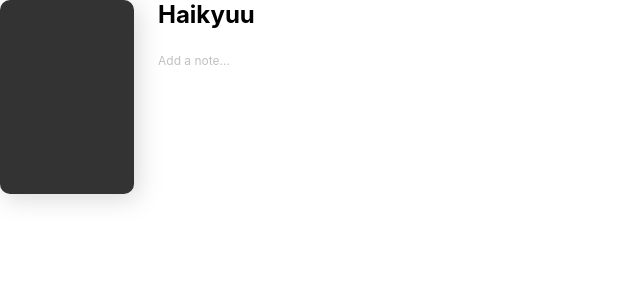
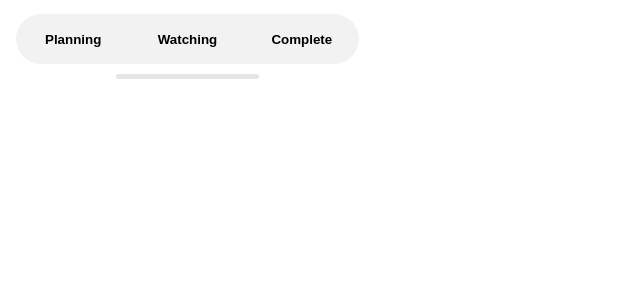
Before and after one commit to sylviaah/netflixnchill-front-end, a React (Create React App) app in the folder front-end/: page / in a window 1280 px wide. Shown: the top 300 px of the page, without its empty margins (0-640 px from the left). Built offline with nearby package versions, Linux system fonts and the light colour scheme.

Commit message:
nav bar component

```diff
--- a/front-end/src/App.js
+++ b/front-end/src/App.js
@@ -5,7 +5,7 @@
 
 function App() {
   return (
-    <Listing/>
+    <NavBar/>
   )}
 
 export default App;
--- a/front-end/src/comps/NavBar/index.js
+++ b/front-end/src/comps/NavBar/index.js
@@ -1,4 +1,4 @@
-import React, { useState } from 'react';
+import React, { useEffect, useState } from 'react';
 import styled from 'styled-components';
 
 
@@ -8,6 +8,7 @@
     background-color: #FFFFFF;
     align-items: center;
     display: flex;
+    flex-direction: column;
     justify-content: center;
 `;
 
@@ -24,19 +25,36 @@
 const NavItem = styled.button`
   width: 101px;
   height:44px;
-  background-color: #FFFFFF 0%;
   border: none;
   color: #000000;
+  font-weight: bold;
   border-radius: 43px;
 `;
 
-const NavBar = () => {
+const NavBreak = styled.div`
+  width: 143px;
+  height: 5px;
+  background-color: #E6E6E6;
+  border-radius: 43px;
+  margin: 10px;
+`;
+
+
+
+const NavBar = ({focused, setFocus, tabName}) => {
+    const [focusedTab, setFocusedTab] = useState(0);
+    /*function setFocusedTab(tab) {
+        setFocus(tab)
+    }*/
+
+    console.log (focusedTab)
     return <NavWrapper>
         <NavBG>
-            <NavItem>Planning</NavItem>
-            <NavItem>Watching</NavItem>
-            <NavItem>Complete</NavItem>
+            <NavItem style={{backgroundColor: focusedTab == 1 ? "#FFFFFF" : "#F2F2F2"}} onClick={() => {setFocusedTab(1)}}>Planning</NavItem>
+            <NavItem style={{backgroundColor: focusedTab == 2 ? "#FFFFFF" : "#F2F2F2"}} onClick={() => {setFocusedTab(2)}}>Watching</NavItem>
+            <NavItem style={{backgroundColor: focusedTab == 3 ? "#FFFFFF " : "#F2F2F2"}} onClick={() => {setFocusedTab(3)}}>Complete</NavItem>
         </NavBG>
+        <NavBreak/>
     </NavWrapper>
 }
 
```
Also changed, not shown: 1 other file (tests, documents, lock files or other folders).
